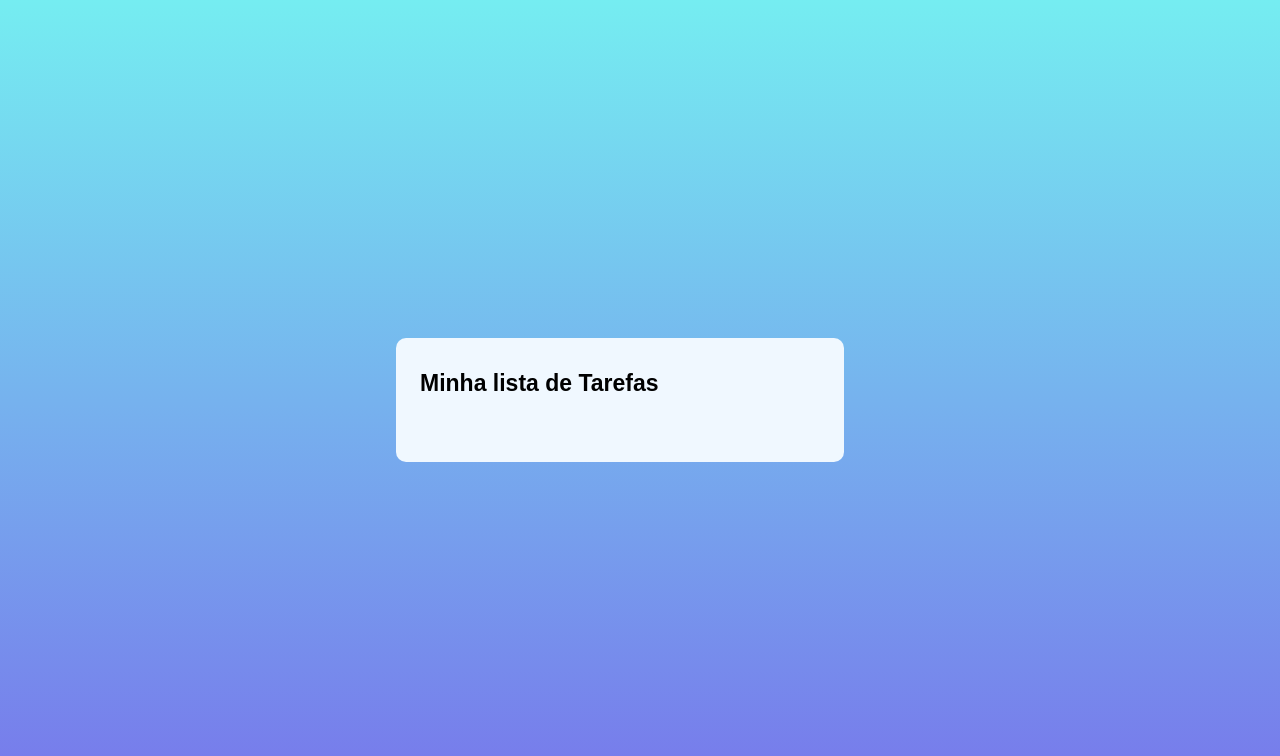
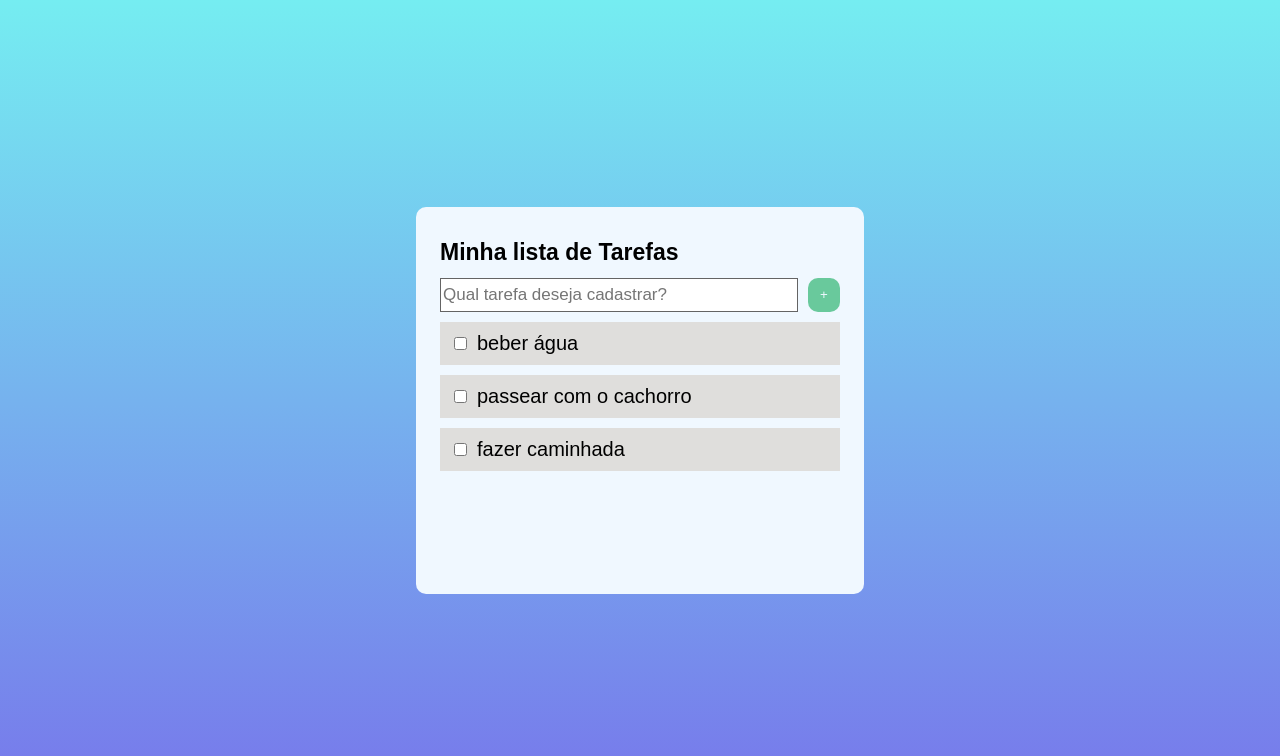
Before and after one commit to Lucasciel/Lista-de-tarefas, a plain HTML site: page index.html in a window 1280 px wide. Drawn offline with Linux system fonts and the light colour scheme.

Commit message:
função Checkbox
nova função criar checkbox

```diff
--- a/index.html
+++ b/index.html
@@ -1,5 +1,6 @@
 <!DOCTYPE html>
 <html lang="en">
+
 <head>
     <meta charset="UTF-8">
     <meta name="viewport" content="width=device-width, initial-scale=1.0">
@@ -7,13 +8,30 @@
     <link rel="stylesheet" href="styles.css">
     <script src="index.js"></script>
 </head>
+
 <body>
     <main>
         <h1>Minha lista de Tarefas</h1>
+        <section class="create-todo-section">
+            <form id="create-todo-form">
+                <input
+                    type="text"
+                    id="description"
+                    name="description"
+                    class="input-description"
+                    aria-label="qual a tarefa que deseja cadastrar?"
+                    placeholder="Qual tarefa deseja cadastrar?"
+                />
+                <button type="submit" class="add-task-btn" aria-label="cadastrar tarefa">+</button>
+            </form>
+        </section>
+
+        <section class="todo-list-section">
+            <ul id="todo-list"></ul>
+        </section>
     </main>
 
-    <section class="todo-list-section">
-        <ul id="todo-list"></ul>
-    </section>
+
 </body>
+
 </html>
--- a/index.js
+++ b/index.js
@@ -0,0 +1,43 @@
+
+
+
+let tasks = [
+    {id: 1, description: 'beber água', cheked: false},
+    {id: 2, description: 'passear com o cachorro', cheked: false},
+    {id: 3, description: 'fazer caminhada', cheked: false}
+]
+
+//cria label e input e div, coloca dentro da div. transforma input em checkbox.
+const getCheckboxInput = ({id,description,checked}) => {
+    const inputCheckbox = document.createElement('input');  //cria input
+    const label = document.createElement('label');         //cria label (descrição do input)
+    const div = document.createElement('div');             //cria div, juntar label e input
+
+    inputCheckbox.type = 'checkbox';                      //input vira checkbox
+    inputCheckbox.id = `${id}-checkbox`;                   //adiciona id e texto ao checkbox
+    inputCheckbox.checked = checked;                   //marca ou desmarca o checkbox
+
+    label.textContent = description;                 //a descrição da label é a task
+    label.htmlFor = `${id}-checkbox`;                      //label e input tem que ter o mesmo id, para corresponderem um ao outro
+
+    div.className = 'checkbox-label-conteiner';              //identificador de classe á div
+
+    div.appendChild(inputCheckbox);                       //adiciona input na div
+    div.appendChild(label);                              //adiciona label na div
+
+    return div;
+}
+
+window.onload = function() {                            //quando o navegador carregar, executa a função
+    const lista = document.getElementById('todo-list')  //pega o UL do documento
+
+    tasks.forEach((tasks)=> {                           //executa para cada item da lista
+        const inputCheckbox = getCheckboxInput(tasks);   //toda criação de label, input e div
+
+        const ToDo= document.createElement('li');       //cria um <li> para cada objeto da lista
+        ToDo.appendChild(inputCheckbox)                 //adiciona texto dentro da lista, a description
+        ToDo.id = tasks.id
+
+        lista.appendChild(ToDo);                        //coloca as li dentro da ul
+    })
+}
--- a/styles.css
+++ b/styles.css
@@ -29,3 +29,81 @@ h1 {
     font-size: 2.3rem;
     margin: 0 0 1.2rem;
 }
+.todo-list-section{   /*seção com ul li */
+    min-height: 5rem;
+    & > ul{
+        padding-inline-start: 0;
+        height: 23rem;
+        overflow: auto;
+    }
+
+    & > ul > li { /*lista com a div=input,label e button*/
+        background-color: rgb(223, 222, 220);
+        padding: 1rem;
+        margin-bottom: 1rem;
+        font-size: 2rem;
+        list-style-type: none;
+        display: flex;
+        justify-content: space-between;
+        position: relative;
+    }
+    & > ul > li:last-child {
+        margin: 0;
+    }
+    & > ul > li> button {
+        background-color: rgb(236, 124, 124);
+        padding: 2rem;
+        border:  none;
+        border-radius: 10px;
+        color: aliceblue;
+        cursor: pointer;
+        &:hover {
+            background-color: brown;
+        }
+    }
+}
+
+.checkbox-label-conteiner { /*Div da labem e input e button*/
+    display: flex;
+    justify-content: center;
+    align-items: center;
+
+    & > label {
+        cursor: pointer;
+    }
+    & > input {
+        margin-right: 1rem;
+    }
+}
+
+#create-todo-form {
+    display: flex;
+    flex-direction: row;
+}
+
+.input-description {
+    width: 100%;
+    height: 3rem;
+    font-size: 1.7rem;
+    margin-right: 1rem;
+    border: solid 1px #646464;
+    outline: none;
+
+    &:focus {
+        border:1px solid #5eb7f6;
+    }
+}
+
+.add-task-btn{
+    width: 3.5rem;
+    border-radius: 10px;
+    border: none;
+    background-color: rgb(105, 201, 156);
+    color: aliceblue;
+    cursor: pointer;
+    transition: 0.3s ;
+
+    &:hover{
+        background-color: aquamarine;
+    }
+}
```
